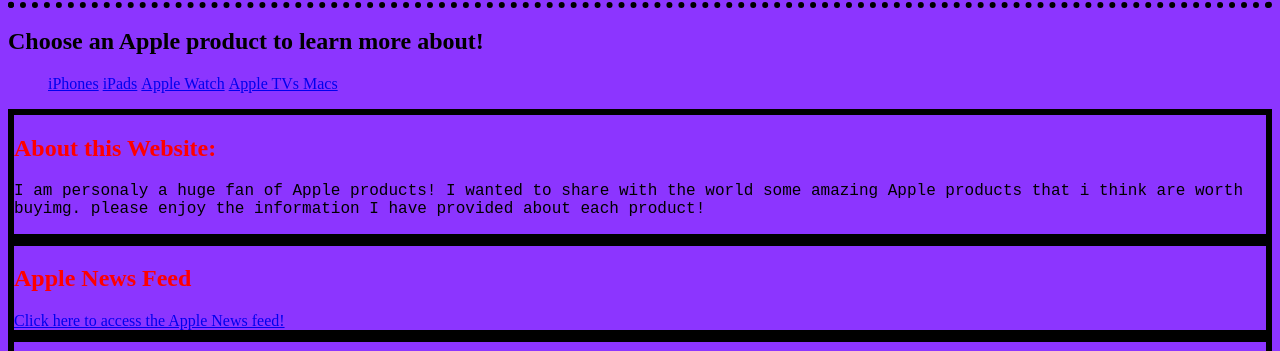
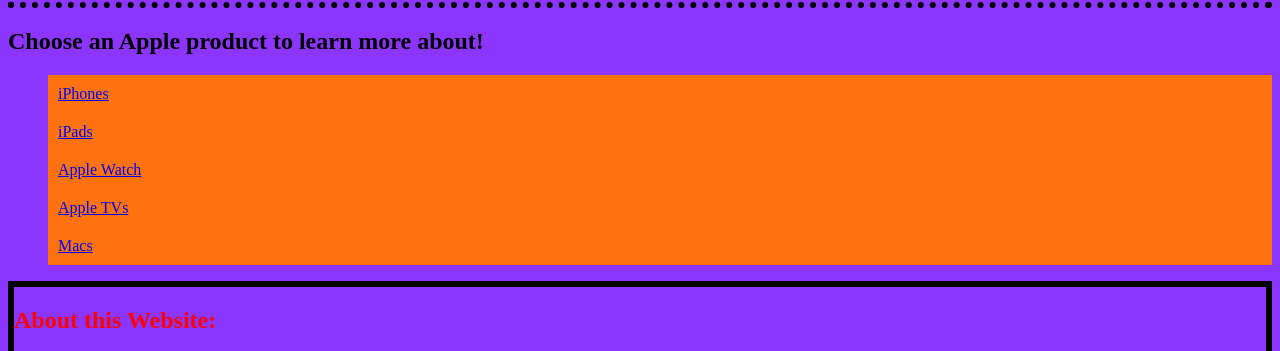
Before and after one commit to hottestapplestuff/hottestapplestuff.github.io, a plain HTML site: page index.html in a window 1280 px wide. Shown: the part 447-798 px from the top of the page. Drawn offline with Linux system fonts and the light colour scheme.

Commit message:
Update index.css

```diff
--- a/index.css
+++ b/index.css
@@ -13,10 +13,15 @@ div {
   color:#ff0000;
 }
 
-li{
+#nav li{
   display: inline;
 }
 
+#nav a{
+display: block;
+padding: 10px;
+background-color: #ff730f;
+}
 
 p {
   font-family: Courier New;
```
